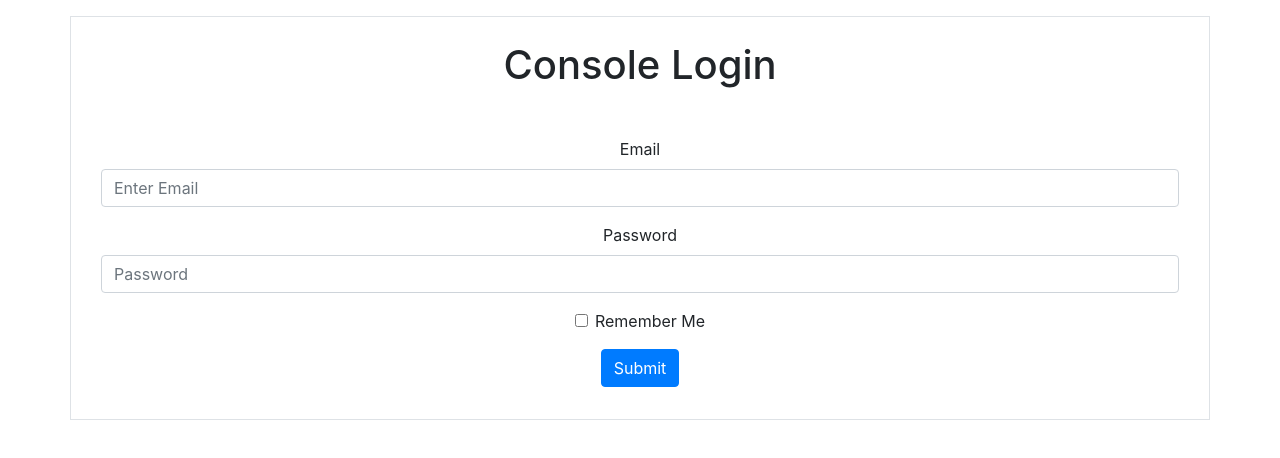
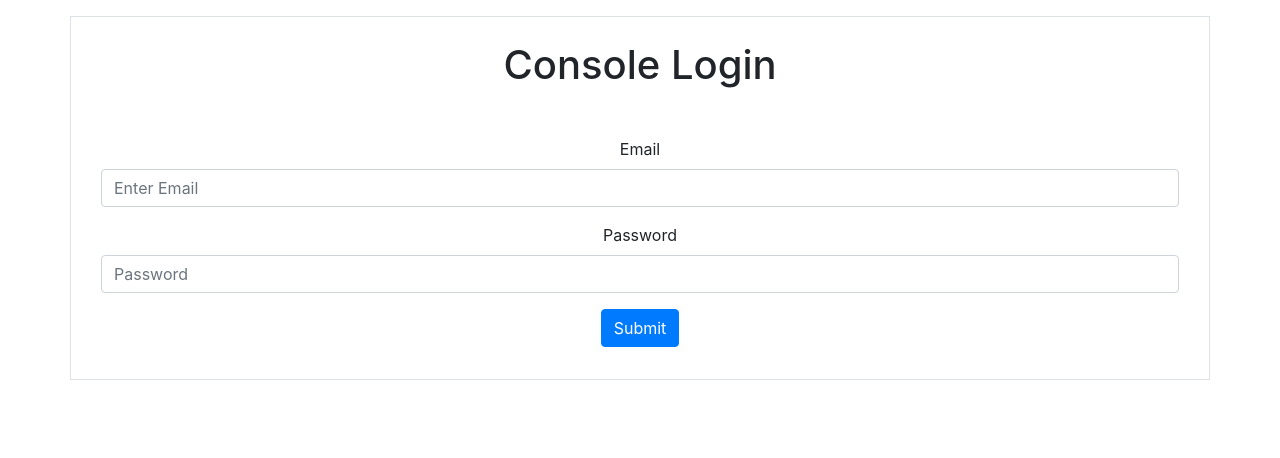
Before and after one commit to DMotta182/nestive-console, a React (Create React App) app: page /login in a window 1280 px wide. Shown: the top 458 px of the page. Built offline with nearby package versions, Linux system fonts and the light colour scheme.

Commit message:
Removed remember me checkbox

```diff
--- a/src/components/login/login.component.jsx
+++ b/src/components/login/login.component.jsx
@@ -24,9 +24,6 @@ const Login = (props) => {
                     <Form.Label>Password</Form.Label>
                     <Form.Control type="password" placeholder="Password" value={password} onChange={e => setPassword(e.target.value)} />
                 </Form.Group>
-                <Form.Group controlId="formBasicCheckbox">
-                    <Form.Check type="checkbox" label="Remember Me" />
-                </Form.Group>
                 <Button className='mb-3' variant="primary" onClick={login}>
                     Submit
                 </Button>
```
